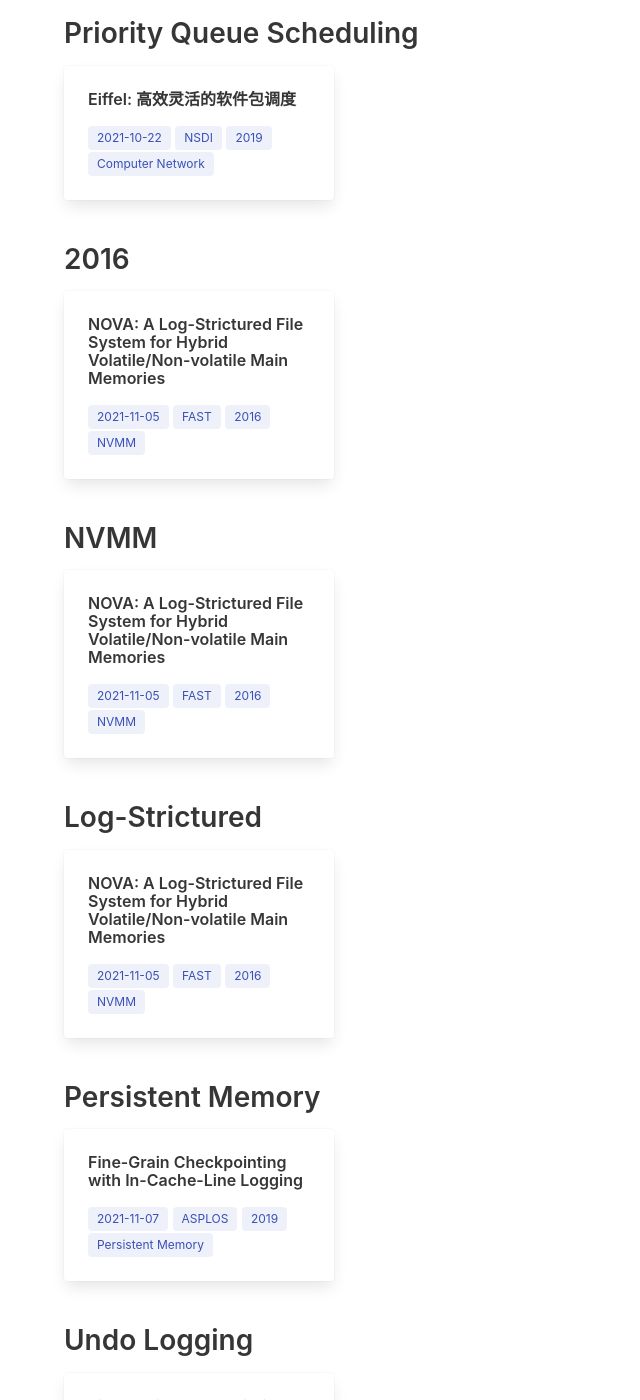
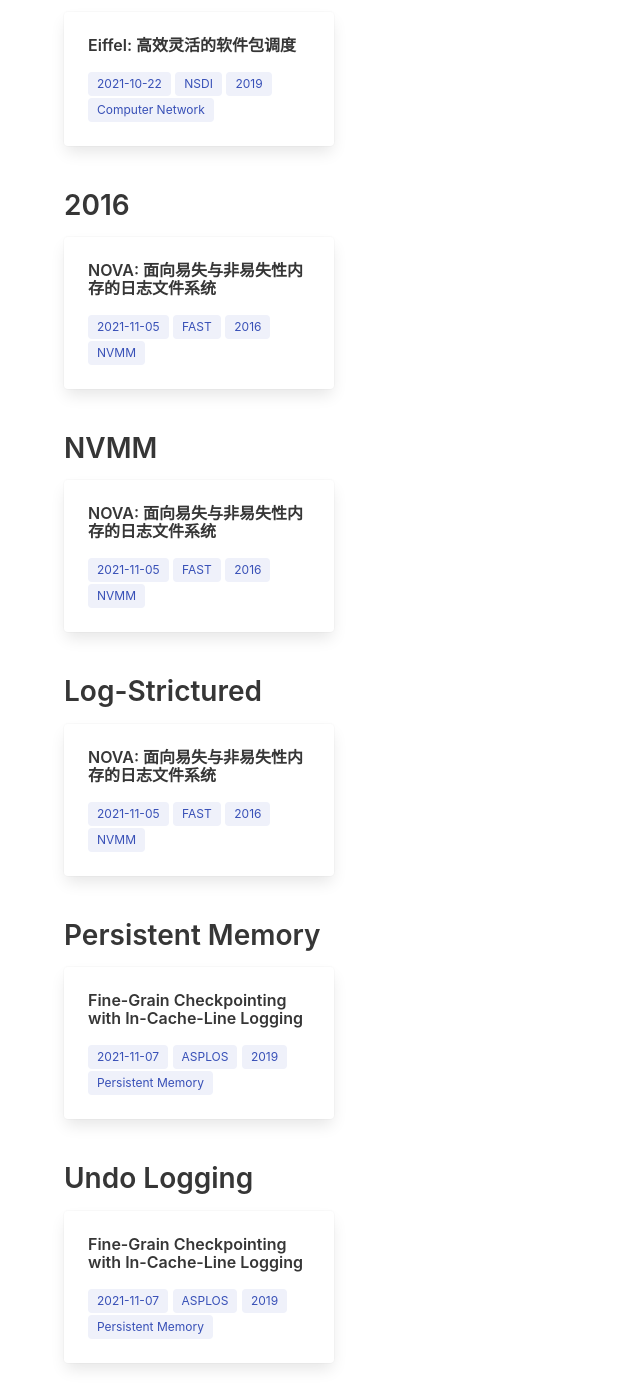
Before and after one commit to haslaboratory/haslaboratory.github.io, a Jekyll site: the page built from pages/tags.html, in a window 1280 px wide and 1400 px high, scrolled down 17981 px. Shown: the whole window, without its empty margins (0-640 px from the left). Built offline with Jekyll 4.4.1, drawn with Linux system fonts in a browser that asks for light colours; nearby versions of some CDN libraries; library files that are not in the unit come from our copies; comment, search, counter and statistics services are not loaded; some of the changed text lies outside the part shown.

Commit message:
_posts/2021-11-05-NOVA.md

```diff
--- a/_posts/2021-11-05-NOVA.md
+++ b/_posts/2021-11-05-NOVA.md
@@ -1,6 +1,6 @@
 ---
 layout: post
-title: "NOVA: A Log-Strictured File System for Hybrid Volatile/Non-volatile Main Memories"
+title: "NOVA: 面向易失与非易失性内存的日志文件系统"
 author: Yufan Jia
 tags:
     - FAST
```
